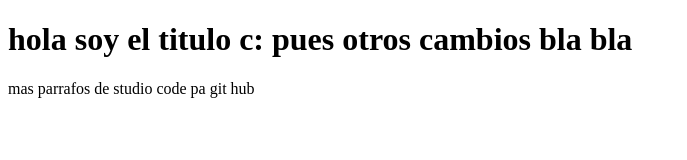
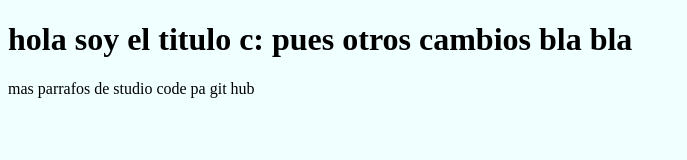
Before and after one commit to LissLiddell/test, a plain HTML site: page index.html in a window 1280 px wide. Shown: the whole page, without its empty margins (0-687 px from the left). Drawn offline with Linux system fonts and the light colour scheme.

Commit message:
Update index.html

```diff
--- a/index.html
+++ b/index.html
@@ -5,7 +5,7 @@
     <meta http-equiv="X-UA-Compatible" content="IE=edge">
     <meta name="viewport" content="width=device-width, initial-scale=1.0">
     <title>Document</title>
-    <link rel="stylesheet" href="estilos.css">
+    <link rel="stylesheet" href="miestilo.css">
 </head>
 <body>
     <h1>hola soy el titulo c: pues otros cambios bla bla</h1>
```
